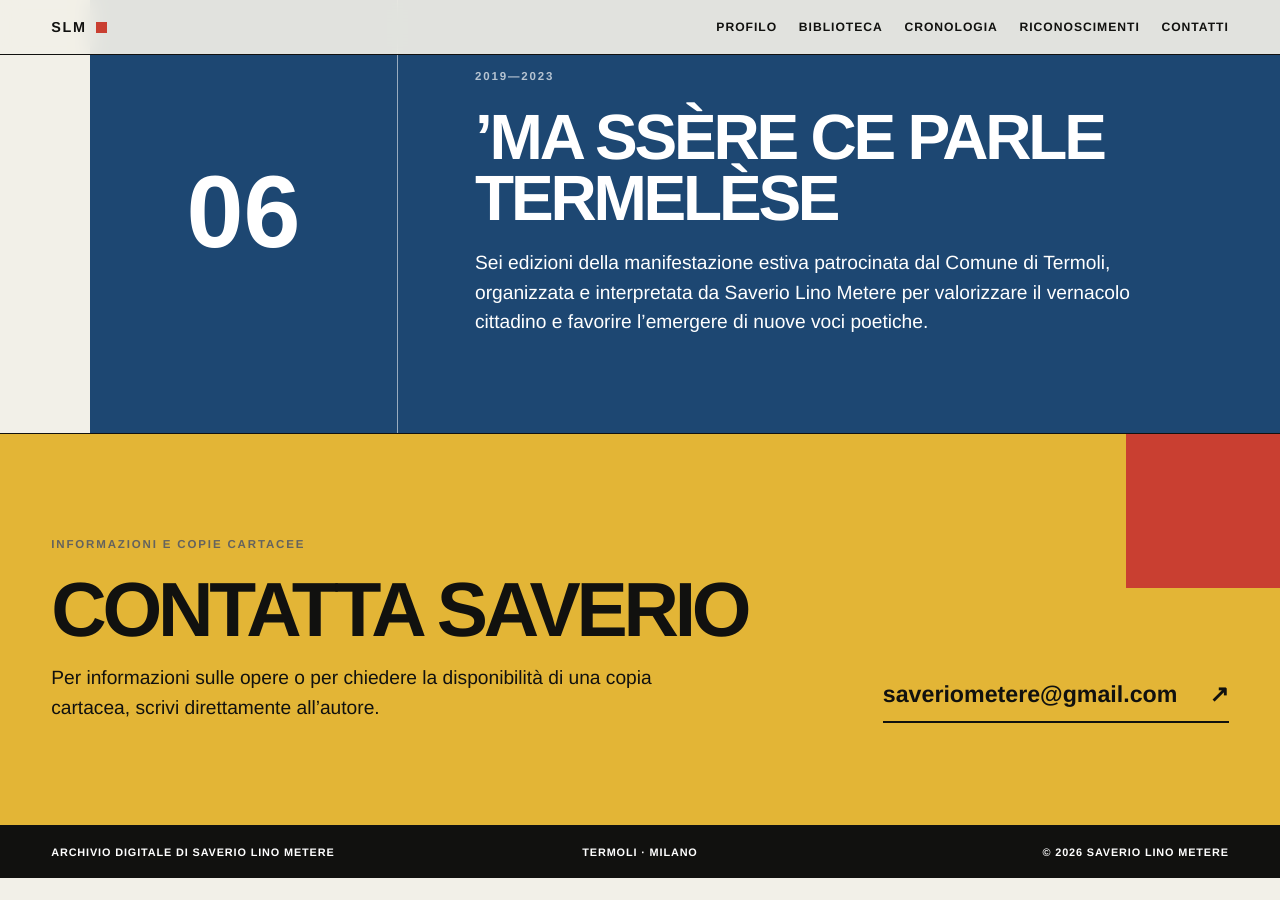
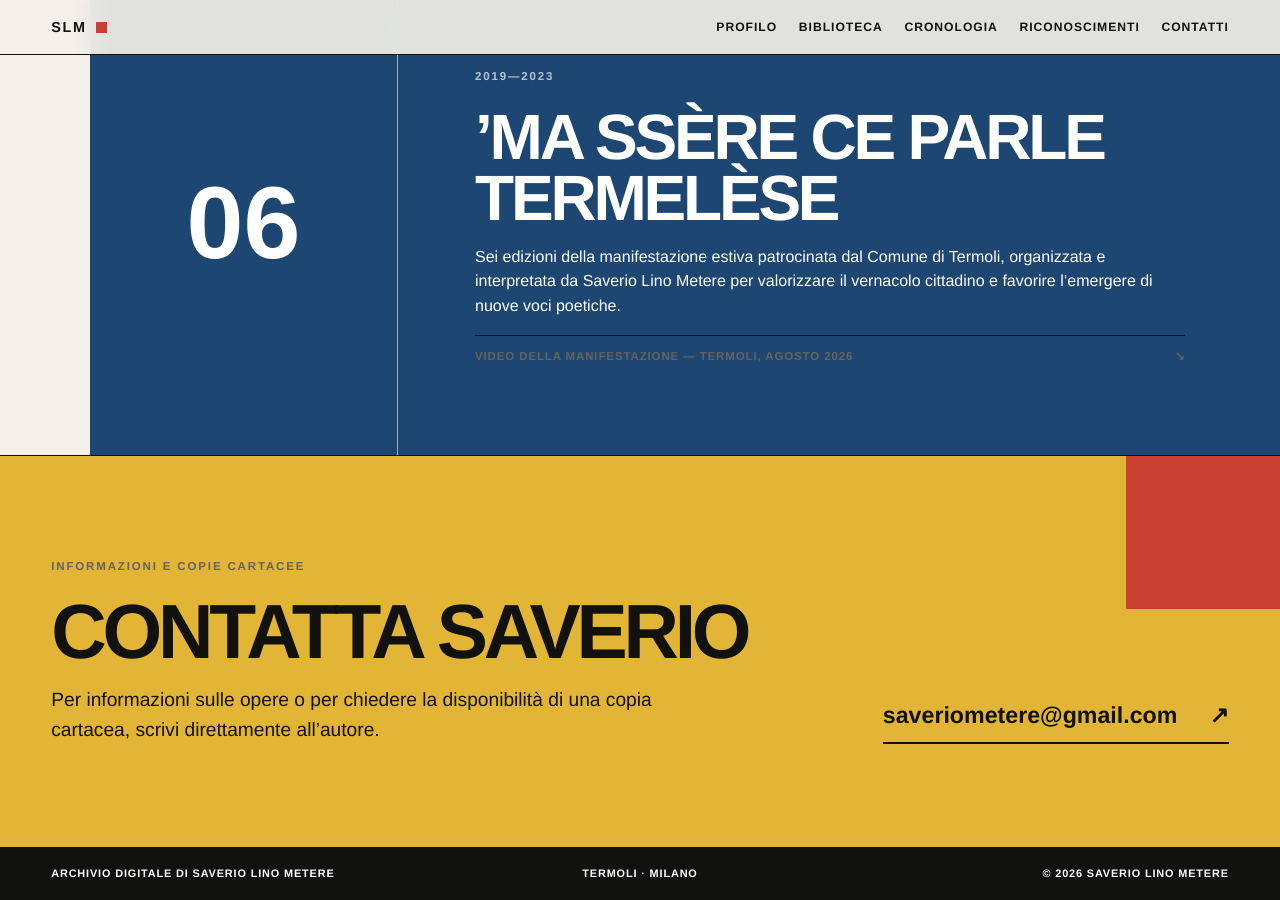
Before and after one commit to gmetere/gmetere.github.io, a Jekyll site: the page saverio/index.html, which Jekyll copies as it is, in a window 1280 px wide and 900 px high, scrolled down 6569 px. Built offline with Jekyll 4.4.1, drawn with Linux system fonts in a browser that asks for light colours; before the commit the page ends 7447 px from its top, so only the background shows below that.

Commit message:
Update index.html

```diff
--- a/saverio/index.html
+++ b/saverio/index.html
@@ -465,6 +465,12 @@
             valorizzare il vernacolo cittadino e favorire l’emergere di nuove
             voci poetiche.
           </p>
+          <div>
+          <a class="text-link secondary"
+                 href="https://youtu.be/EDPRoaQSzRg?si=gZugayXUVJgGOVk2"
+                 target="_blank"
+                 rel="noopener noreferrer">Video della manifestazione — Termoli, agosto 2026</a>
+          </div>
         </div>
       </div>
     </section>
```
